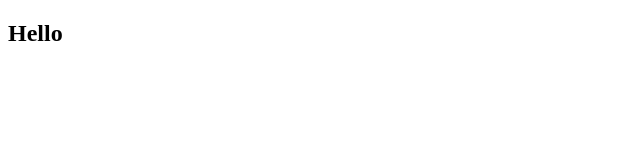
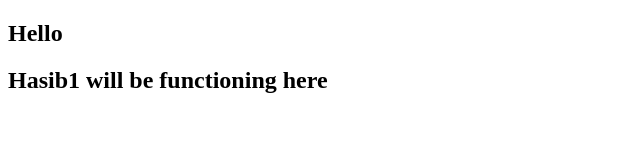
Before and after one commit to hasibhu/gitLearning, a plain HTML site: page index.html in a window 1280 px wide. Shown: the whole page, without its empty margins (0-640 px from the left). Drawn offline with Linux system fonts and the light colour scheme.

Commit message:
Descriptive commit message

```diff
--- a/index.html
+++ b/index.html
@@ -8,6 +8,9 @@
 <body>
     <Section>
         <h1>Hello</h1>
+        <h2>Hasib1 will be functioning here</h2>
+
+
     </Section>
 </body>
 </html>
```
Also changed, not shown: text.txt (added).
